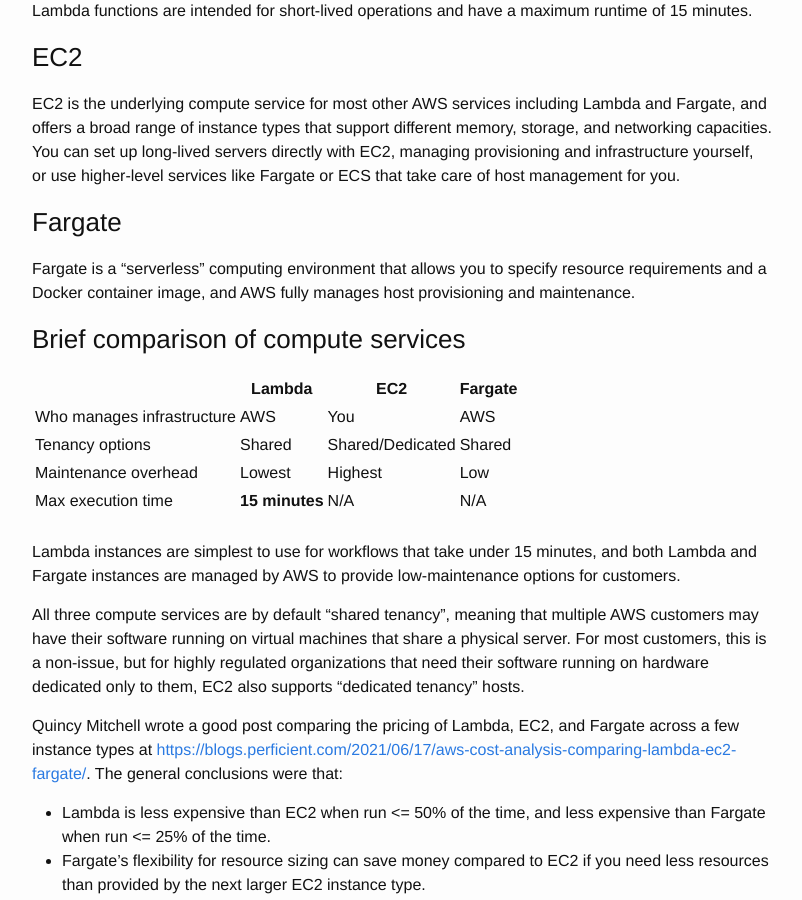
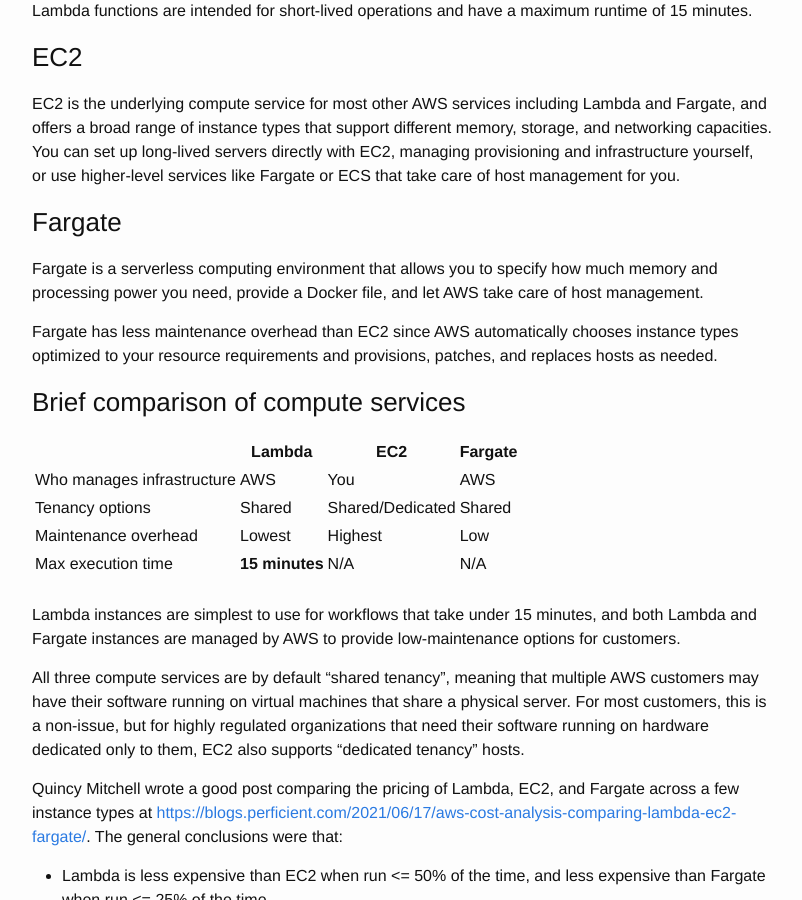
Before and after one commit to msayson/msayson.github.io, a Jekyll site: the page built from _posts/2023-04-27-aws-compute-options.markdown, in a window 1280 px wide and 900 px high, scrolled down 597 px. Shown: the whole window, without its empty margins (238-1040 px from the left). Built offline with Jekyll 4.4.1, drawn with Linux system fonts in a browser that asks for light colours.

Commit message:
Added Fargate details

```diff
--- a/_posts/2023-04-27-aws-compute-options.markdown
+++ b/_posts/2023-04-27-aws-compute-options.markdown
@@ -20,7 +20,9 @@
 EC2 is the underlying compute service for most other AWS services including Lambda and Fargate, and offers a broad range of instance types that support different memory, storage, and networking capacities.  You can set up long-lived servers directly with EC2, managing provisioning and infrastructure yourself, or use higher-level services like Fargate or ECS that take care of host management for you.
 
 ### Fargate
-Fargate is a "serverless" computing environment that allows you to specify resource requirements and a Docker container image, and AWS fully manages host provisioning and maintenance.
+Fargate is a serverless computing environment that allows you to specify how much memory and processing power you need, provide a Docker file, and let AWS take care of host management.
+
+Fargate has less maintenance overhead than EC2 since AWS automatically chooses instance types optimized to your resource requirements and provisions, patches, and replaces hosts as needed.
 
 ### Brief comparison of compute services
 
```
